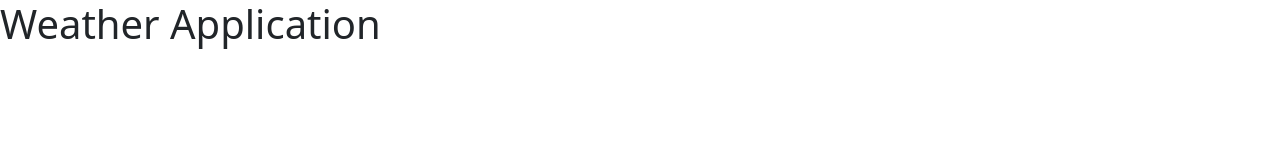
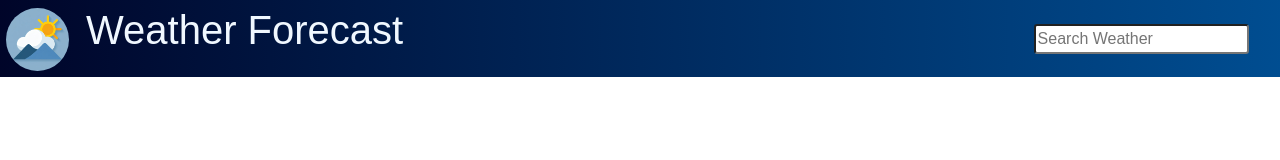
Before and after one commit to WarunaHarshana/weather-application, a plain HTML site: page index.html in a window 1280 px wide. Drawn offline with nearby package versions, Linux system fonts and the light colour scheme; a web font is replaced by a local one.

Commit message:
add header section

```diff
--- a/assets/css/style.css
+++ b/assets/css/style.css
@@ -0,0 +1,61 @@
+body{
+    font-family: "Momo Trust Display", sans-serif;
+}
+.main_header_div {
+    /* background-color: #021a31; */
+    background: linear-gradient(to right, #000428, #004e92);
+    display: flex;
+    align-items: center;
+    /* justify-content: space-between; */
+}
+
+.header_left_side {
+    display: flex;
+    align-items: center;
+    width: 50%;
+}
+
+.header_left_side img {
+    width: 10%;
+    height: 10%;
+    border-radius: 50%;
+    margin: 1%;
+}
+
+.header_left_side label {
+    font-size: 40px;
+    margin-left: 1%;
+
+
+}
+
+.page_logo_div {
+
+}
+
+.header_right_side {
+    width: 50%;
+    height: 15%;
+    display: flex;
+    justify-content: right;
+    align-content: center;
+}
+
+.header_right_side {
+width: 50%;
+height: 15%;
+display: flex;
+justify-content: right;
+align-content: center;
+
+}
+
+.header_right_side input{
+    cursor: text;
+    border-radius: 0.2rem;
+    margin-right: 5%;
+}
+
+label{
+    color: aliceblue;
+}
--- a/index.html
+++ b/index.html
@@ -1,17 +1,57 @@
 <!DOCTYPE html>
 <html lang="en">
+
 <head>
     <meta charset="UTF-8">
     <meta name="viewport" content="width=device-width, initial-scale=1.0">
     <title>Weather Application</title>
-    <link href="https://cdn.jsdelivr.net/npm/bootstrap@5.3.8/dist/css/bootstrap.min.css" rel="stylesheet" integrity="sha384-sRIl4kxILFvY47J16cr9ZwB07vP4J8+LH7qKQnuqkuIAvNWLzeN8tE5YBujZqJLB" crossorigin="anonymous">
+
+    <link rel="preconnect" href="https://fonts.googleapis.com">
+<link rel="preconnect" href="https://fonts.gstatic.com" crossorigin>
+<link href="https://fonts.googleapis.com/css2?family=Momo+Trust+Display&family=Special+Gothic+Expanded+One&display=swap" rel="stylesheet">
+
+    <link href="https://cdn.jsdelivr.net/npm/bootstrap@5.3.8/dist/css/bootstrap.min.css" rel="stylesheet"
+        integrity="sha384-sRIl4kxILFvY47J16cr9ZwB07vP4J8+LH7qKQnuqkuIAvNWLzeN8tE5YBujZqJLB" crossorigin="anonymous">
     <link rel="stylesheet" href="assets/css/style.css">
 </head>
+
 <body>
 
-<h1>Weather Application</h1>
+    <div class="container-fliud">
 
-<script src="assets/js/app.js"></script>
-<script src="https://cdn.jsdelivr.net/npm/bootstrap@5.3.8/dist/js/bootstrap.bundle.min.js" integrity="sha384-FKyoEForCGlyvwx9Hj09JcYn3nv7wiPVlz7YYwJrWVcXK/BmnVDxM+D2scQbITxI" crossorigin="anonymous"></script>
+        <div class="row main_header_div">
+
+            <div class="header_left_side">
+
+                <div class="page_logo_div">
+
+                    <img src="assets/img/logo.png">
+
+                    <label for="">Weather Forecast</label>
+
+                </div>
+
+                <div class="page_title_div">
+
+
+                </div>
+
+            </div>
+
+            <div class="header_right_side">
+
+                <input type="text" placeholder="Search Weather">
+
+            </div>
+
+        </div>
+
+    </div>
+
+    <script src="assets/js/app.js"></script>
+    <script src="https://cdn.jsdelivr.net/npm/bootstrap@5.3.8/dist/js/bootstrap.bundle.min.js"
+        integrity="sha384-FKyoEForCGlyvwx9Hj09JcYn3nv7wiPVlz7YYwJrWVcXK/BmnVDxM+D2scQbITxI"
+        crossorigin="anonymous"></script>
 </body>
+
 </html>
```
Also changed, not shown: assets/img/logo.png (added).
